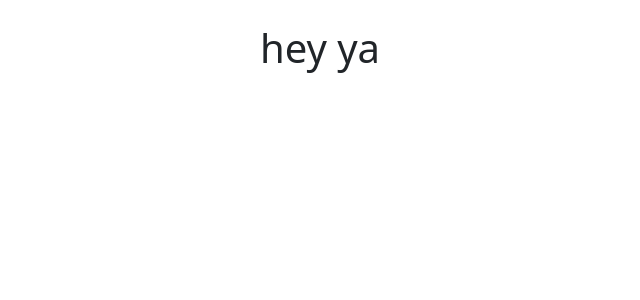
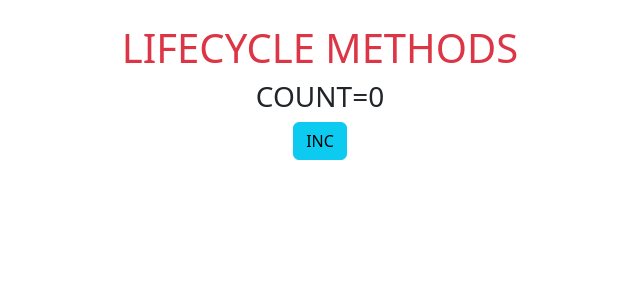
Before and after one commit to barbaros163/lifecycle-useEffect_react, a React (Create React App) app in the folder rc08_lifecycle-useEffect/: page / in a window 1280 px wide. Shown: the top 300 px of the page, without its empty margins (320-960 px from the left). Built offline with nearby package versions, Linux system fonts and the light colour scheme.

Commit message:
didmount added

```diff
--- a/rc08_lifecycle-useEffect/src/App.js
+++ b/rc08_lifecycle-useEffect/src/App.js
@@ -1,10 +1,10 @@
 // import { useState } from "react";
-// import LifeCycleMethods from "./components/LifeCycleMethods";
+import LifeCycleMethods from "./components/LifeCycleMethods";
 
 function App() {
   return (
     <div className="container text-center mt-4">
-      <h1>hey ya</h1>
+      <LifeCycleMethods />
     </div>
   );
 }
--- /dev/null
+++ b/rc08_lifecycle-useEffect/src/components/LifeCycleMethods.jsx
@@ -0,0 +1,58 @@
+//?=============================================================
+//?                 LIFECYCLE METOTLARI
+//?      https://reactjs.org/docs/react-component.html
+//?=============================================================
+
+//* Lifecycle metotlari componetnlerin DOM'da varoldugu sure boyunca
+//* uzerinde islem yapmamizi imkan saglayan ozel React mototlaridir.
+//* Ornegin bir component olsuturuldugunda, DOM'a basilsiginda,
+//* guncellendiginde veya DOM'dan kaldirildiginda bir seyler yapmak icin
+//* lifecycle metotlari kullanilabilir.
+//* En bilindik lifecycle metodu render() metodudur
+
+//* Bir component'in olsuturulmasi (constructor,
+//* Bir componentin DOM agacina eklenmesinin sonrasi(componentDidMount)
+//* Bir component'in DOM'a basilmasi (render)
+//* (Optional)Bir componentin guncellenmesinin sonrasi (componentDidUpdate)
+//* Bir component'in DOM agacindan kaldirilmasi sonrasi(componentWillUnmount)
+
+import React from "react";
+
+class LifeCycleMethods extends React.Component {
+  //! 1-) Bir componentin olsuturulmasinda cagrilir
+  constructor(props) {
+    console.log("Constructor running");
+    super(props);
+    this.state = {
+      count: 0,
+    };
+  }
+
+  handleInc = () => {
+    this.setState({
+      count: this.state.count + 1,
+    });
+  };
+
+  //! 3-) Bir component DOM agacina eklendiginde calistirilir.
+  //! (İlk render sonrasi).
+  //! Her yasam dongusu icin bir kere calisir.
+  componentDidMount() {
+    console.log("Mounted");
+  }
+
+  render() {
+    //! 2-) Her bir render'da cagrilir
+    console.log("Rendered");
+    return (
+      <div className="container text-center">
+        <h1 className="text-danger">LIFECYCLE METHODS</h1>
+        <h3>COUNT={this.state.count}</h3>
+        <button className="btn btn-info" onClick={this.handleInc}>
+          INC
+        </button>
+      </div>
+    );
+  }
+}
+export default LifeCycleMethods;
```
Also changed, not shown: 1 other file (tests, documents, lock files or other folders).
